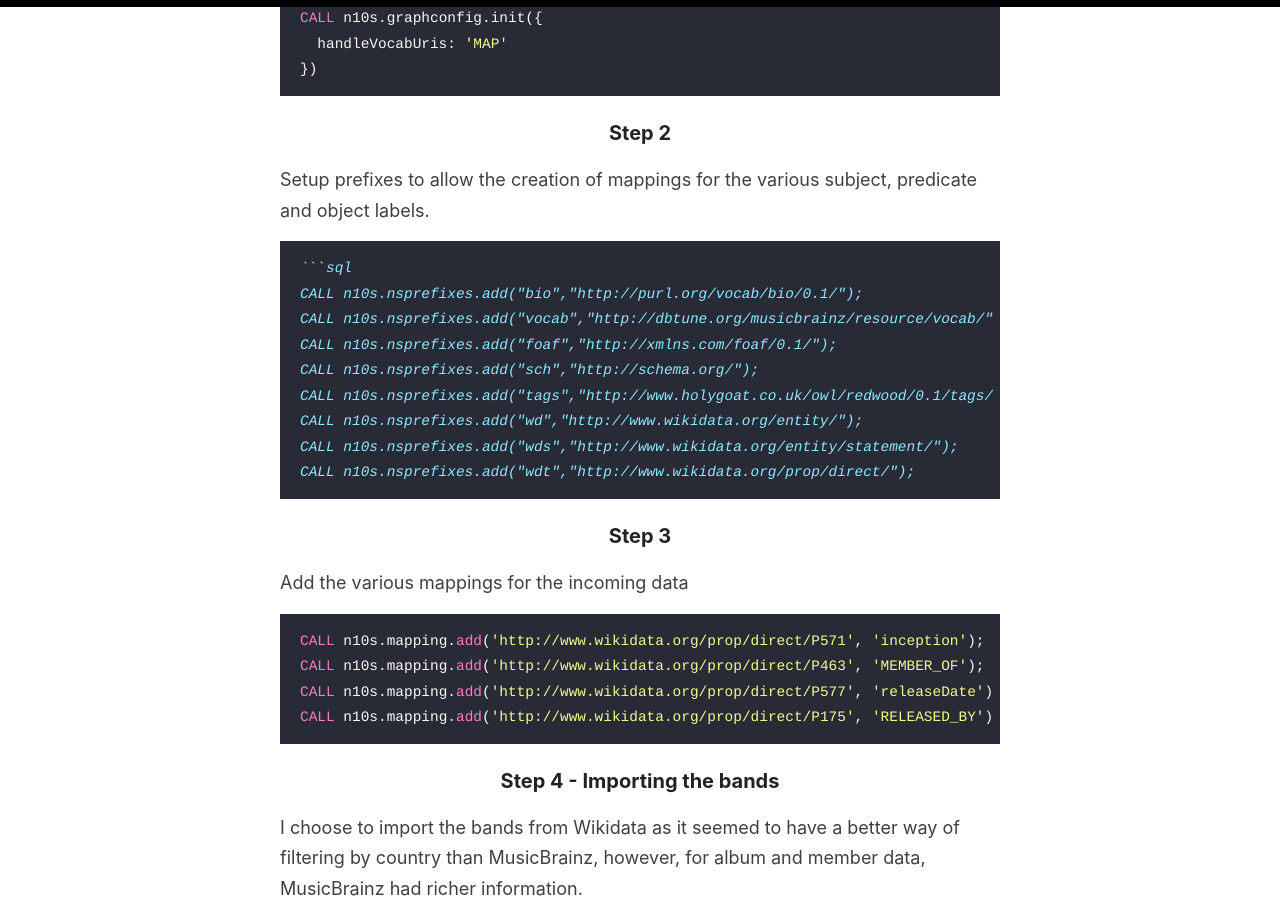
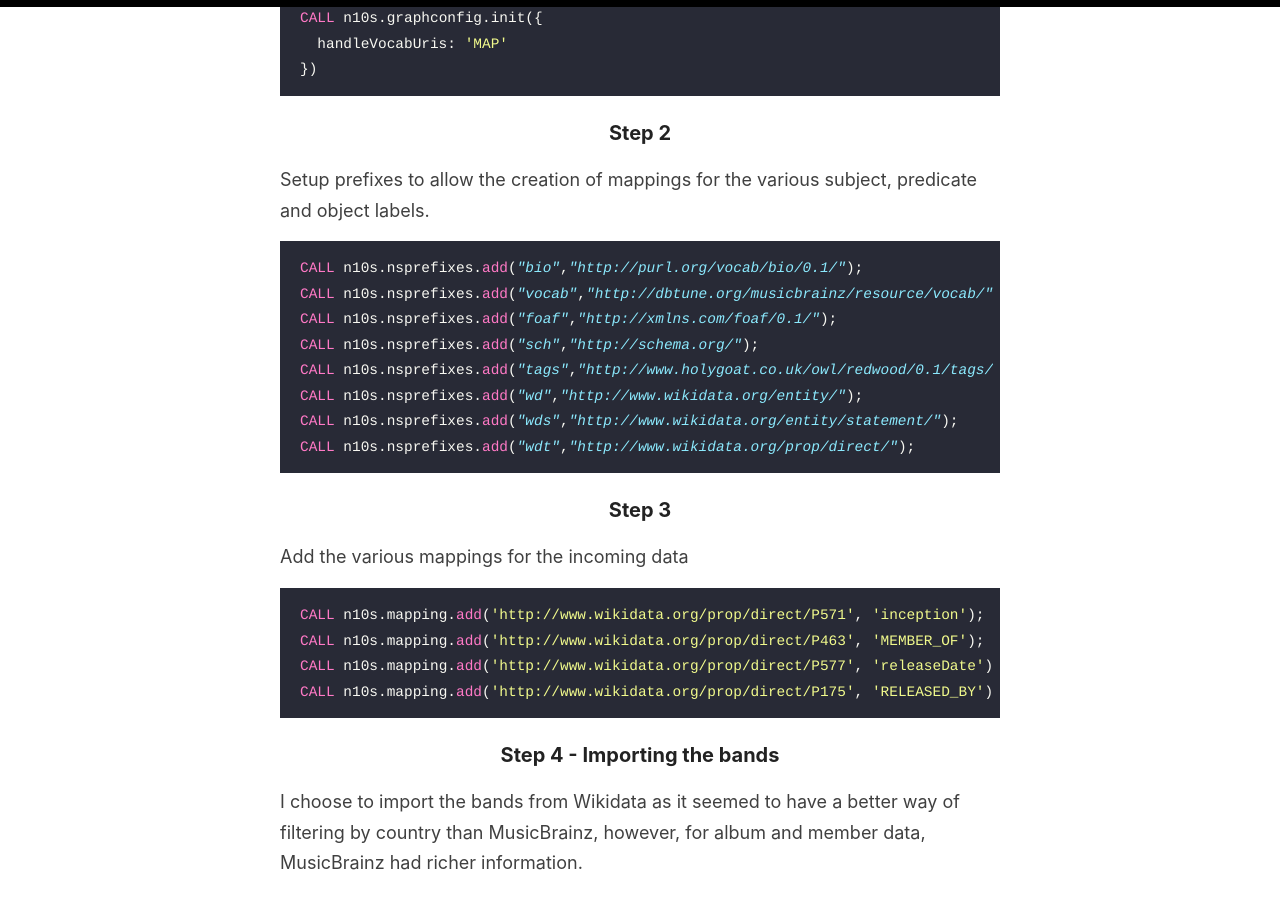
Before and after one commit to Grant592/grant592.github.io, a Jekyll site: the page built from _posts/2021-10-19-prog-neo4j.md, in a window 1280 px wide and 900 px high, scrolled down 3223 px. Built offline with Jekyll 4.4.1, drawn with Linux system fonts in a browser that asks for light colours; comment, search, counter and statistics services are not loaded.

Commit message:
updated neo4j post

````diff
--- a/_posts/2021-10-19-prog-neo4j.md
+++ b/_posts/2021-10-19-prog-neo4j.md
@@ -74,7 +74,6 @@ CALL n10s.graphconfig.init({
 ```
 ### Step 2
 Setup prefixes to allow the creation of mappings for the various subject, predicate and object labels.
-```sql
 ```sql
 CALL n10s.nsprefixes.add("bio","http://purl.org/vocab/bio/0.1/");
 CALL n10s.nsprefixes.add("vocab","http://dbtune.org/musicbrainz/resource/vocab/");
````
